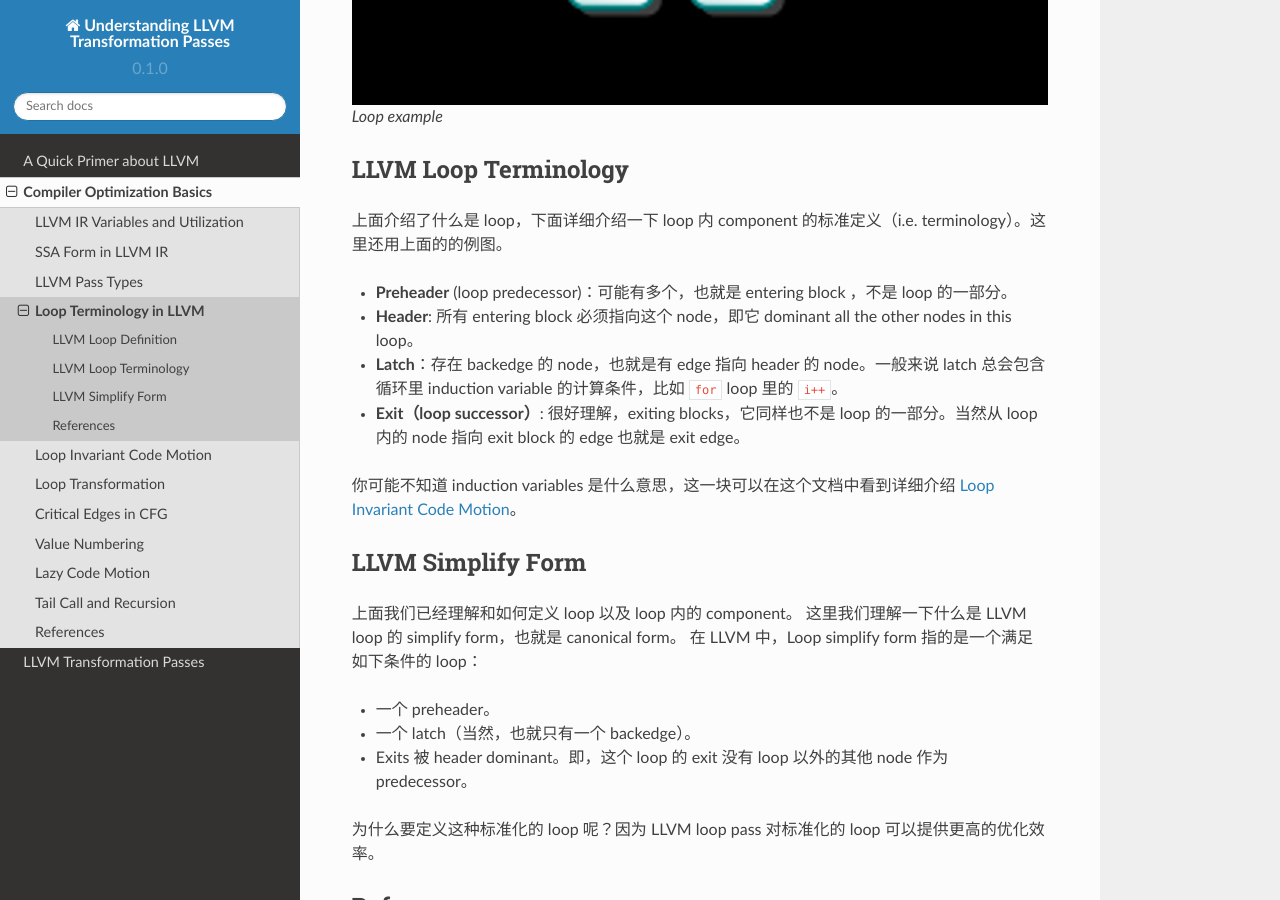
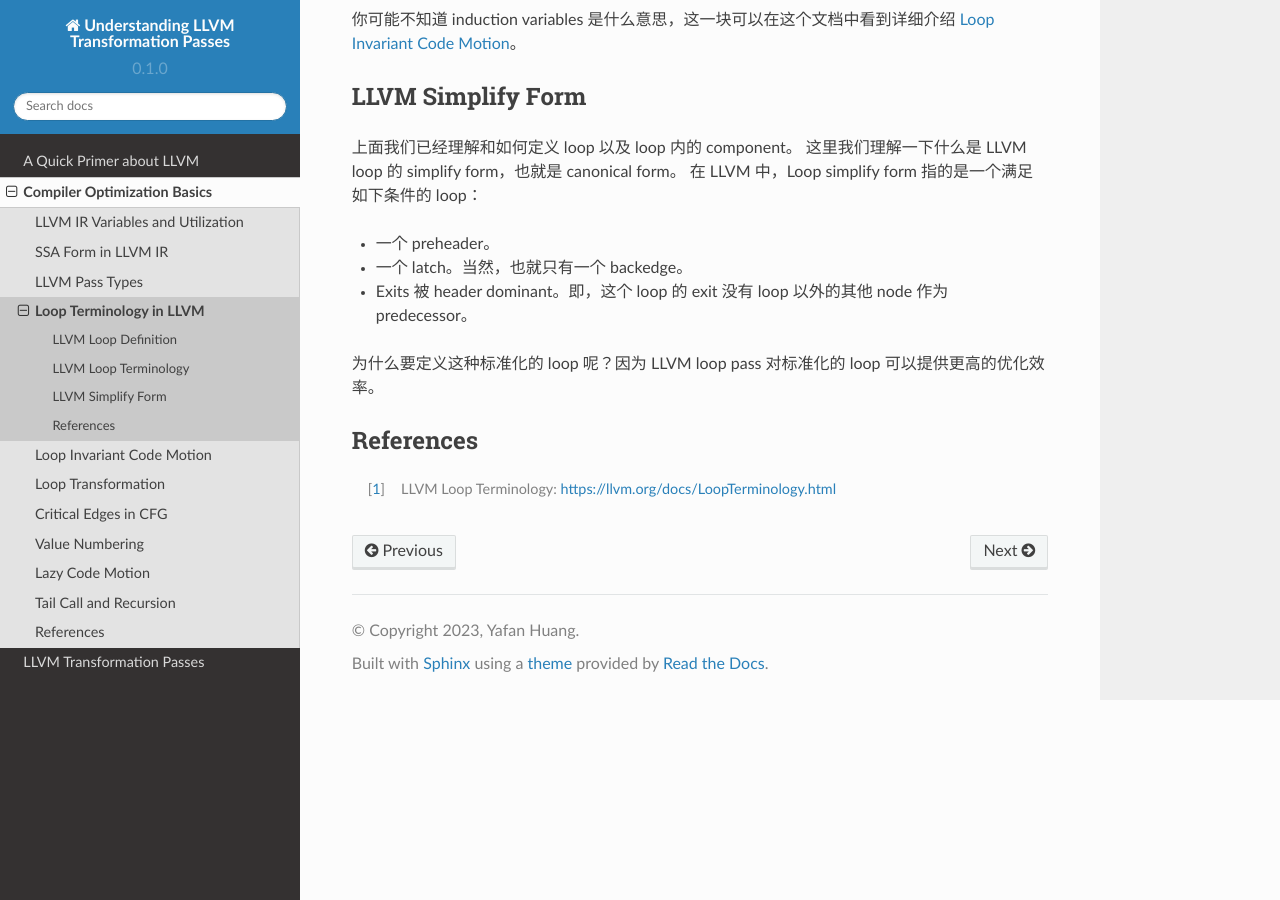
Before and after one commit to hyfshishen/understanding-llvm-transformation-passes, a Sphinx documentation site: the page built from docs/source/compiler-basics/loop-terminologies-in-llvm.rst, in a window 1280 px wide and 900 px high, scrolled down 1179 px. Built offline with Sphinx 7.4.7 and the Read the Docs theme 2.0.0, drawn with Linux system fonts in a browser that asks for light colours.

Commit message:
updating

```diff
--- a/docs/source/compiler-basics/loop-terminologies-in-llvm.rst
+++ b/docs/source/compiler-basics/loop-terminologies-in-llvm.rst
@@ -14,7 +14,7 @@
 
 比如，下图红圈内部就是一个 loop。它同时满足了条件：有一个 dominant 的 header，strongly-connected，并且 maximum subset。
 
-.. figure:: figures/loop-term.png
+.. figure:: figures/loop-terminology.svg
    :alt: Loop example
 
    Loop example
@@ -38,7 +38,7 @@
 在 LLVM 中，Loop simplify form 指的是一个满足如下条件的 loop：
 
 - 一个 preheader。
-- 一个 latch（当然，也就只有一个 backedge）。
+- 一个 latch。当然，也就只有一个 backedge。
 - Exits 被 header dominant。即，这个 loop 的 exit 没有 loop 以外的其他 node 作为 predecessor。
 
 为什么要定义这种标准化的 loop 呢？因为 LLVM loop pass 对标准化的 loop 可以提供更高的优化效率。
```
Also changed, not shown: docs/source/compiler-basics/figures/loop-term.png (deleted), docs/source/compiler-basics/figures/loop-terminology.svg (added).
